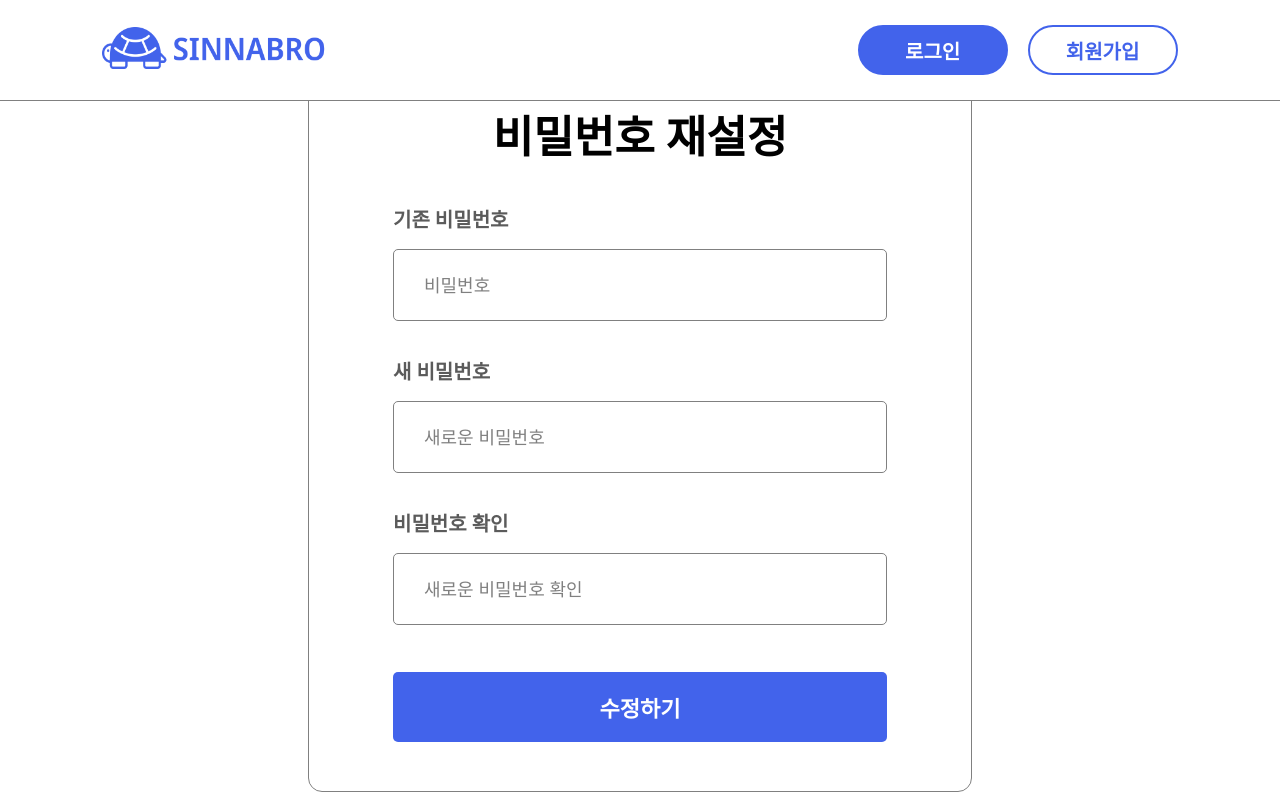
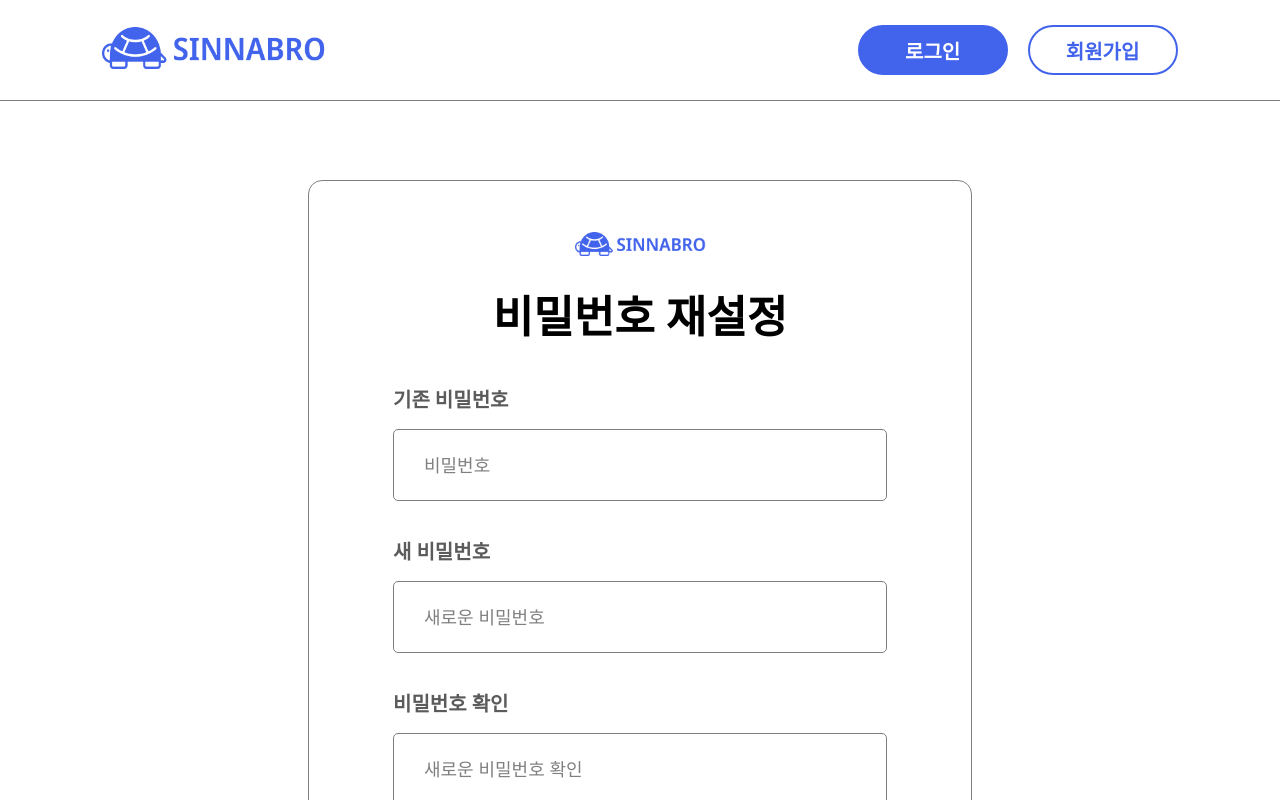
Before and after one commit to Sinnabro/Sinnabro_Frontend, a React (Create React App) app: page /revisionpw in a window 1280 px wide. Shown: the top 800 px of the page. Built offline with nearby package versions, Linux system fonts and the light colour scheme.

Commit message:
Update RevisionPwCom

```diff
--- a/src/components/RevisionPwCom.js
+++ b/src/components/RevisionPwCom.js
@@ -2,10 +2,9 @@ import styled from "styled-components";
 import { Link } from "react-router-dom";
 import { useState } from "react";
 
-import Header from "../components/Header";
 import { imgLogo } from "../assets";
 
-const RevisionPw = () => {
+const RevisionPwCom = () => {
   // 변수 선언
   let check = true;
 
@@ -77,6 +76,7 @@ const RevisionPw = () => {
   };
 
   return (
+    <CoverDiv>
       <Div>
         <BoxDiv>
           <TitleLink to="/beforelogin">
@@ -123,12 +123,15 @@ const RevisionPw = () => {
                 type="password"
                 placeholder="새로운 비밀번호 확인"
               />
-            <CheckNewPwErrorDiv name="errorCNP">{errorCNP}</CheckNewPwErrorDiv>
+              <CheckNewPwErrorDiv name="errorCNP">
+                {errorCNP}
+              </CheckNewPwErrorDiv>
             </CheckNewPwDiv>
             <RevisionButton onClick={checkRevision}>수정하기</RevisionButton>
           </BodyDiv>
         </BoxDiv>
       </Div>
+    </CoverDiv>
   );
 };
 
@@ -161,11 +164,14 @@ const inputStyle = {
 };
 
 // styled-components
-const Div = styled.div`
+const CoverDiv = styled.div`
   width: 100%;
   height: 100vh;
   display: flex;
   justify-content: center;
+`;
+const Div = styled.div`
+  margin-top: 180px;
 `;
 const BoxDiv = styled.div`
   width: 662px;
@@ -282,4 +288,4 @@ const RevisionButton = styled.button`
   }
 `;
 
-export default RevisionPw;
+export default RevisionPwCom;
```
Lines whose indentation alone changed are shown as unchanged.
